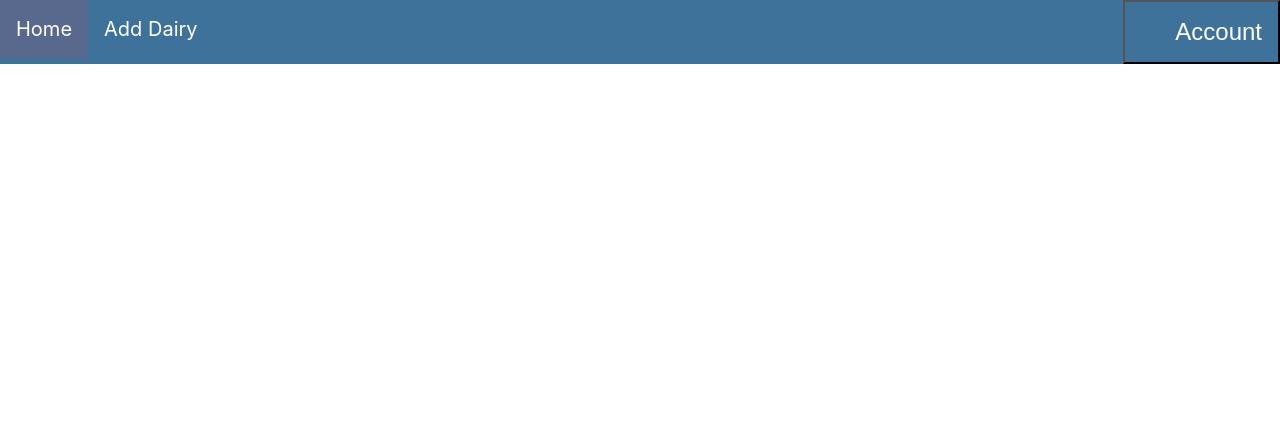
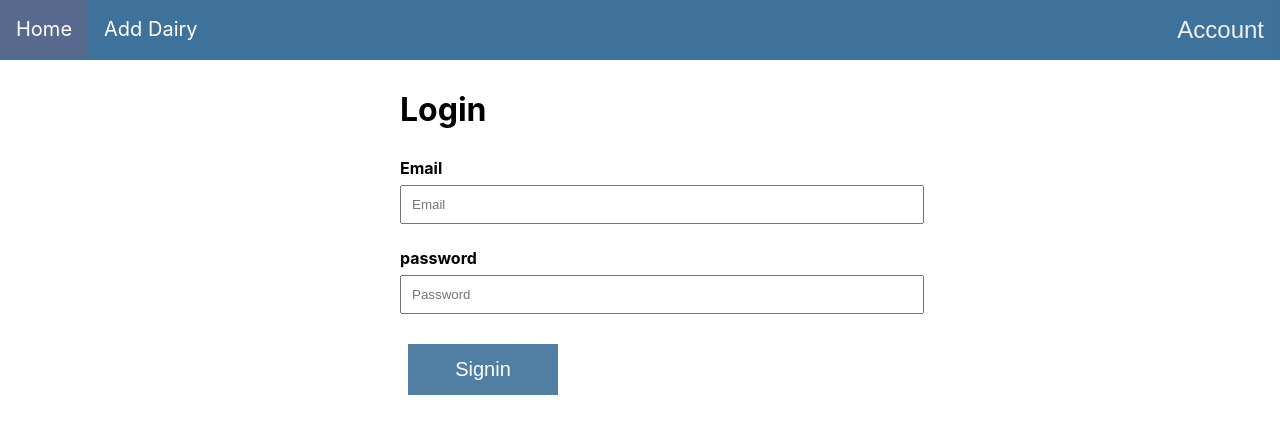
Before and after one commit to wagolemusa/My-Diary, a plain HTML site: page login.html in a window 1280 px wide. Drawn offline with Linux system fonts and the light colour scheme.

Commit message:
[feature #159032462] create signin page

```diff
--- a/css/style.css
+++ b/css/style.css
@@ -93,10 +93,14 @@ input[type=text], input[type=password]{
 	margin: 8px;
 	width: 150px;
 	font-size: 20px;
+	opacity: 0.9;
+	border: none;
 }
 
 
 button {
 	float: center;
 	padding: 14px 16px;
+		opacity: 0.9;
+	border: none;
 }
--- a/login.html
+++ b/login.html
@@ -26,6 +26,20 @@
 </div>
 
 
+<div id="register">
+<h1>Login</h1>
+
+<form action="">
+<label for="email"><b>Email</b></label><br/>
+<input type="text" placeholder="Email" name="email" required="">
+
+<label for="password"><b>password</b></label><br/>
+<input type="password" placeholder="Password" name="password" required="">
+
+<button type="submit" class="register_button">Signin</button>
+</form>
+</div>
+<body>
 
 </body>
 </html>
```
Also changed, not shown: index.html (+1 -0 lines), register.html (+1 -2 lines).
